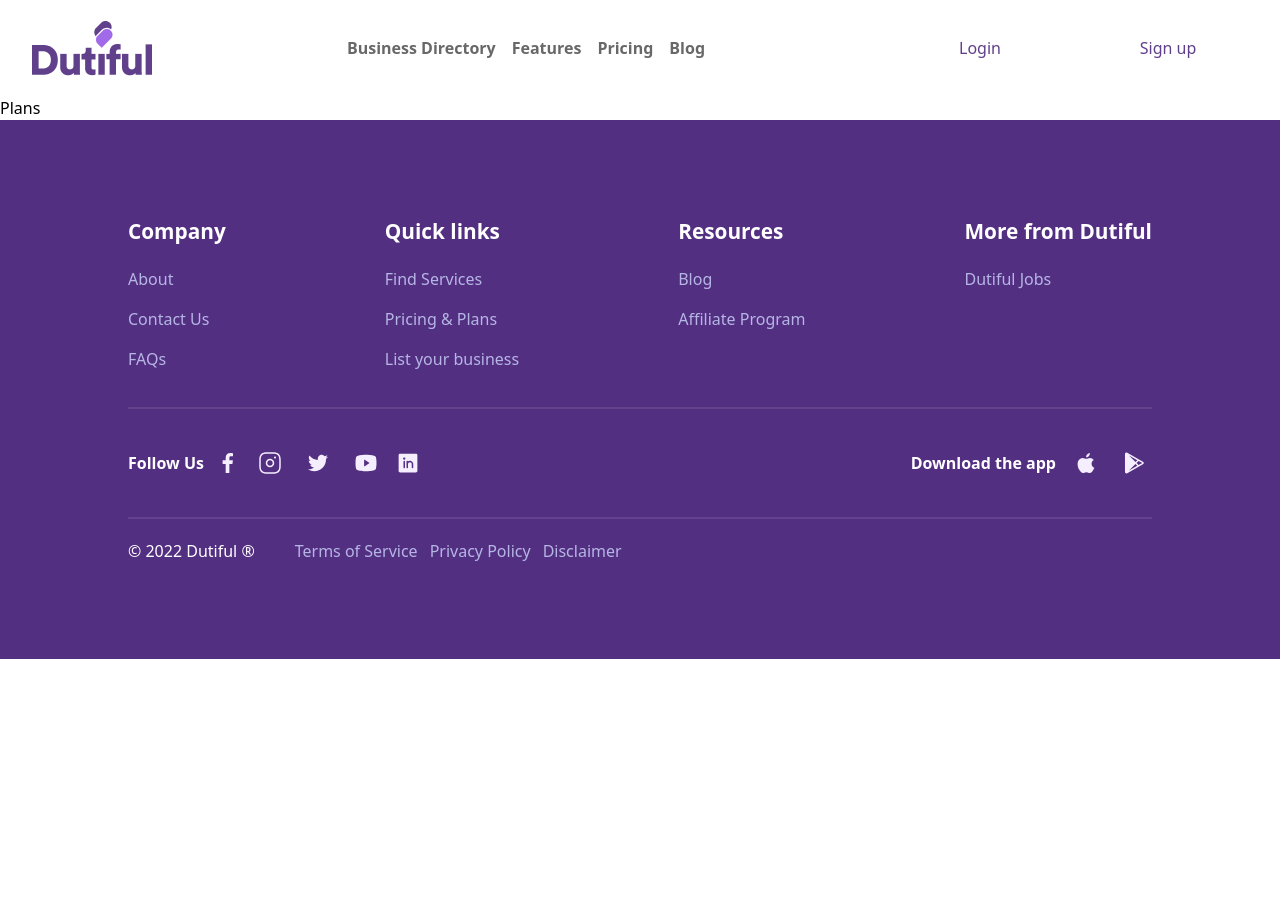
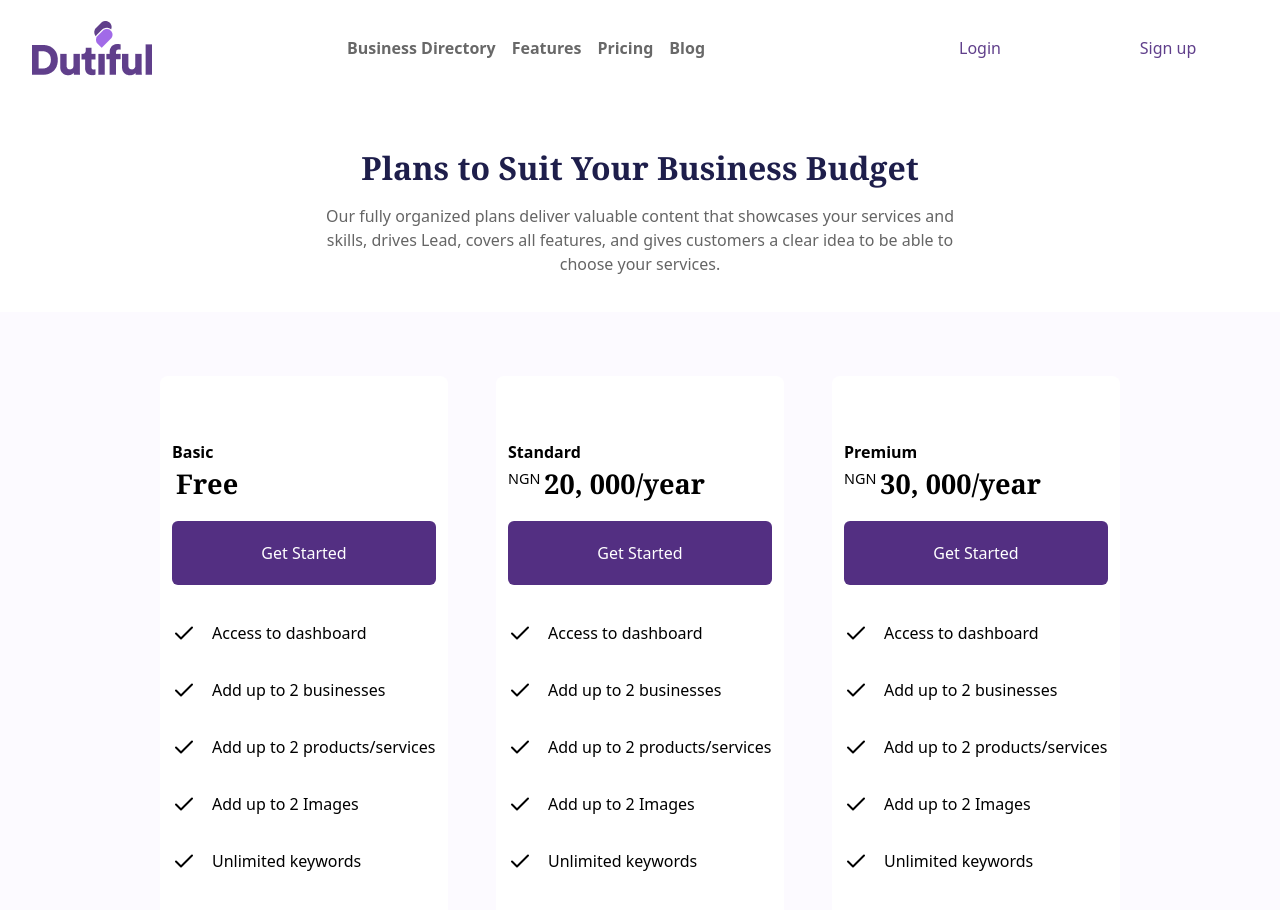
Before and after one commit to davidfayanju1/Dutiful, a React (Vite) app: page /plans in a window 1280 px wide. Shown: the top 910 px of the page. Before the commit the page ends 800 px from the top, so only its background shows below. Built offline with nearby package versions, Linux system fonts and the light colour scheme.

Commit message:
addition of some finishing touches

```diff
--- a/src/pages/inner/Plans.jsx
+++ b/src/pages/inner/Plans.jsx
@@ -1,10 +1,129 @@
 import React from "react";
 import CommonLayout from "../../layout/CommonLayout";
+import ButtonComp from "../../components/common/ButtonComp";
 
 const Plans = () => {
+  const plans = [
+    {
+      name: "Free",
+      title: "Basic",
+      perks: [
+        "Access to dashboard",
+        "Add up to 2 businesses",
+        "Add up to 2 products/services",
+        "Add up to 2 Images",
+        "Unlimited keywords",
+        "Display service hours and prices",
+        "Display address, contact and email",
+        "Instant chat",
+        "Reviews and ratings",
+        "Profile visibility",
+        "Instant notifications",
+        "Display website and social network",
+        "Quotes",
+        "Bookmarks",
+      ],
+    },
+
+    {
+      currency: "NGN",
+      name: "20, 000/year",
+      title: "Standard",
+      perks: [
+        "Access to dashboard",
+        "Add up to 2 businesses",
+        "Add up to 2 products/services",
+        "Add up to 2 Images",
+        "Unlimited keywords",
+        "Display service hours and prices",
+        "Display address, contact and email",
+        "Instant chat",
+        "Reviews and ratings",
+        "Profile visibility",
+        "Instant notifications",
+        "Display website and social network",
+        "Quotes",
+        "Bookmarks",
+        "Number of  profile views",
+        "Verified badge (purple)",
+        "Accept & Sell appointment",
+        "Latest offers",
+      ],
+    },
+    {
+      currency: "NGN",
+      name: "30, 000/year",
+      title: "Premium",
+      perks: [
+        "Access to dashboard",
+        "Add up to 2 businesses",
+        "Add up to 2 products/services",
+        "Add up to 2 Images",
+        "Unlimited keywords",
+        "Display service hours and prices",
+        "Display address, contact and email",
+        "Instant chat",
+        "Reviews and ratings",
+        "Profile visibility",
+        "Instant notifications",
+        "Display website and social network",
+        "Quotes",
+        "Bookmarks",
+        "Number of  profile views",
+        "Verified badge (purple)",
+        "Accept & Sell appointment",
+        "Latest offers",
+        "24/7 service and support",
+      ],
+    },
+  ];
+
   return (
     <CommonLayout>
-      <div>Plans</div>
+      <div className="hero_text text-center pt-[3rem]">
+        <h1 className="font-semibold text-[#1E1E4B] font-serif md:text-[2rem] text-[1.4rem] mb-3 text-center">
+          Plans to Suit Your Business Budget
+        </h1>
+        <span className="block text-[#656565] mb-9 md:w-[50%] mx-auto w-[95%]">
+          Our fully organized plans deliver valuable content that showcases your
+          services and skills, drives Lead, covers all features, and gives
+          customers a clear idea to be able to choose your services.
+        </span>
+      </div>
+
+      <section className="w-full bg-[#FCFAFF] mx-auto md:p-[4rem] p-[1rem] min-h-[100vh] flex md:flex-row flex-col gap-[3rem] items-start justify-center">
+        {plans.map((item) => (
+          <div
+            className="item_card h-full px-3 py-[4rem] md:w-[25%] w-full rounded-[8px] bg-white"
+            key={item.name}
+          >
+            <small className="font-semibold text-[1rem] mb-3">
+              {item.title}
+            </small>
+
+            <div className="text_container flex gap-1 items-start">
+              <small className="block text-[.9rem] mt-1">
+                {item.currency && item.currency}
+              </small>
+              <h1 className="font-serif font-bold text-[1.7rem] mb-4">
+                {item.name}
+              </h1>
+              <div className="small"></div>
+            </div>
+
+            <ButtonComp text={"Get Started"} buttonStyle={"mb-9"} />
+
+            <div className="perks_container">
+              {item.perks.map((item) => (
+                <span className="flex mb-8 items-center justify-start gap-4">
+                  <img src="/svgs/mark.svg" alt="" />
+                  {item}
+                </span>
+              ))}
+            </div>
+          </div>
+        ))}
+      </section>
     </CommonLayout>
   );
 };
```
Also changed, not shown: public/svgs/mark.svg (added).
